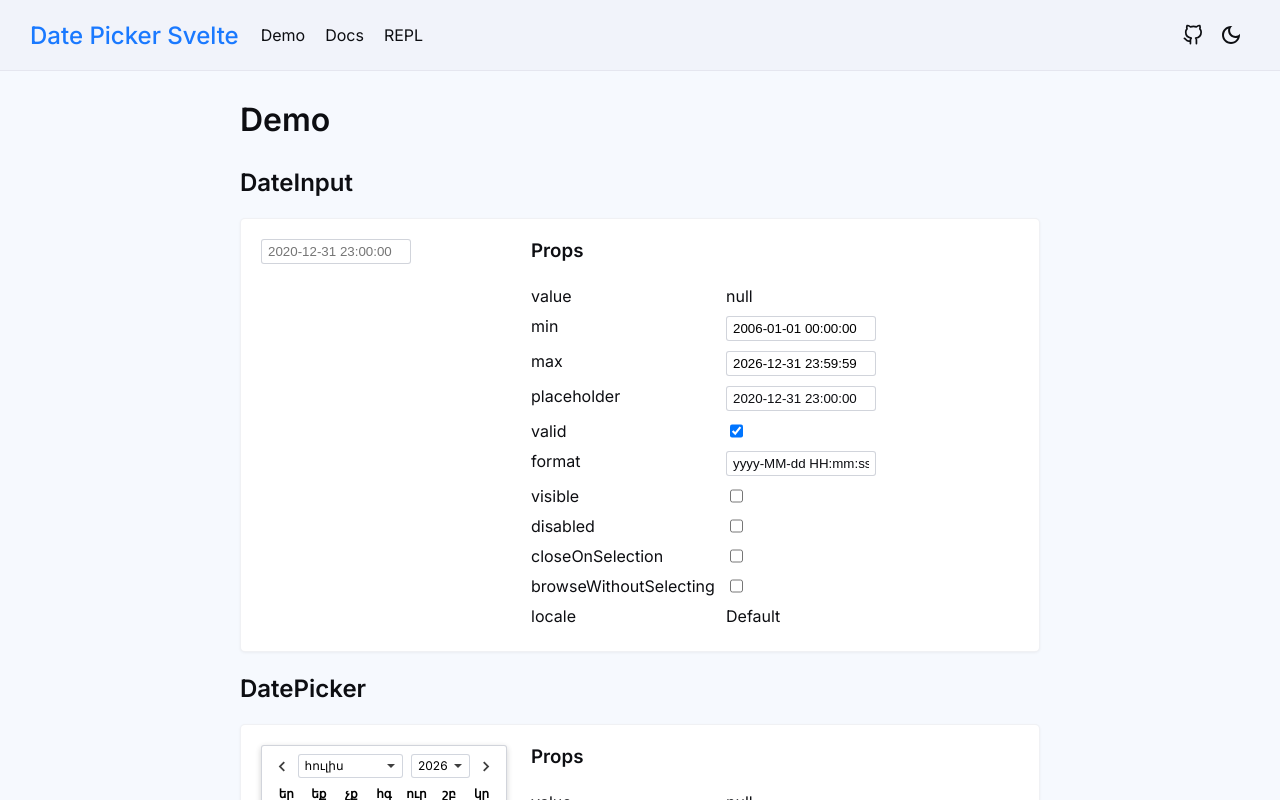
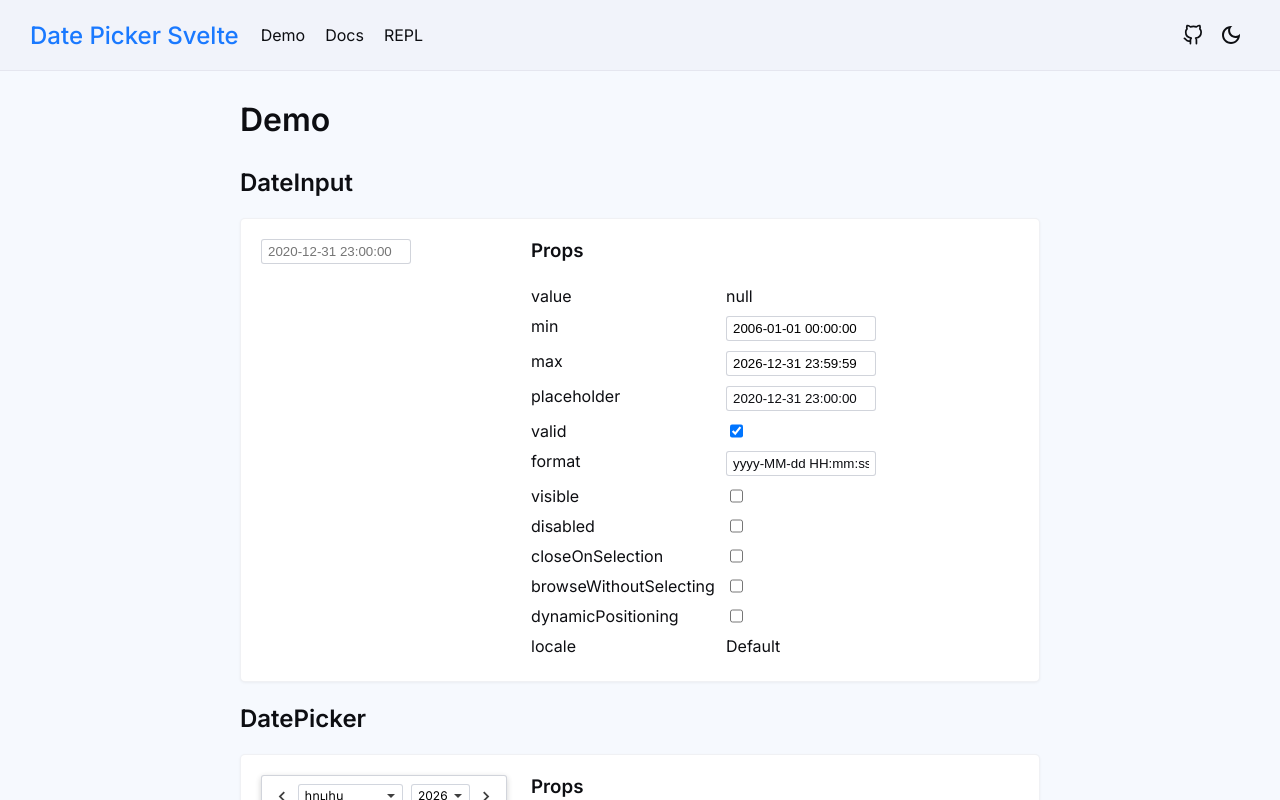
Before and after one commit to probablykasper/date-picker-svelte, a SvelteKit app: page /demo in a window 1280 px wide. Shown: the top 800 px of the page. Built offline with nearby package versions, Linux system fonts and the light colour scheme.

Commit message:
Added documentation for dynamic positioning

```diff
--- a/src/routes/DateInput.svelte
+++ b/src/routes/DateInput.svelte
@@ -13,6 +13,7 @@
   let closeOnSelection: boolean
   let browseWithoutSelecting: boolean
   let format: string
+  let dynamicPositioning: boolean
 </script>
 
 <Split>
@@ -28,6 +29,7 @@
     bind:disabled
     bind:closeOnSelection
     bind:browseWithoutSelecting
+    bind:dynamicPositioning
   />
 
   <svelte:fragment slot="right">
@@ -42,6 +44,7 @@
     <Prop label="disabled" bind:value={disabled} />
     <Prop label="closeOnSelection" bind:value={closeOnSelection} />
     <Prop label="browseWithoutSelecting" bind:value={browseWithoutSelecting} />
+    <Prop label="dynamicPositioning" bind:value={dynamicPositioning} />
     <Prop label="locale">Default</Prop>
   </svelte:fragment>
 </Split>
```
Also changed, not shown: src/routes/docs/+page.md (+14 -13 lines).
